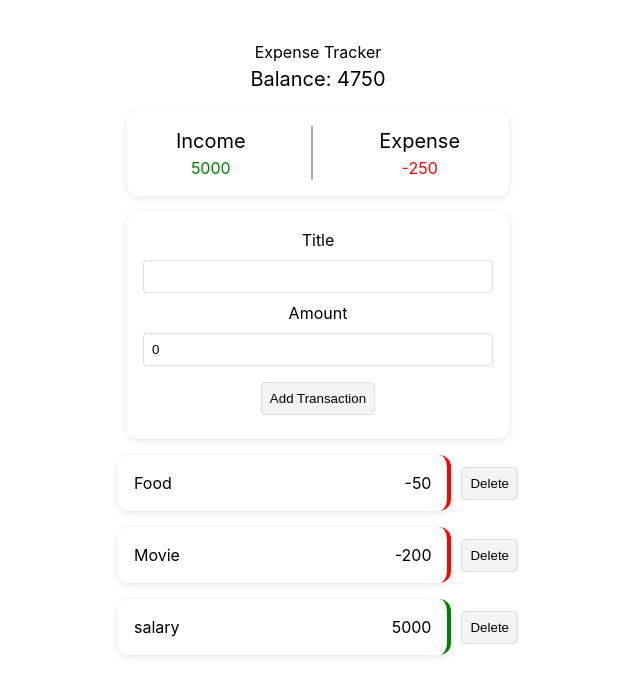
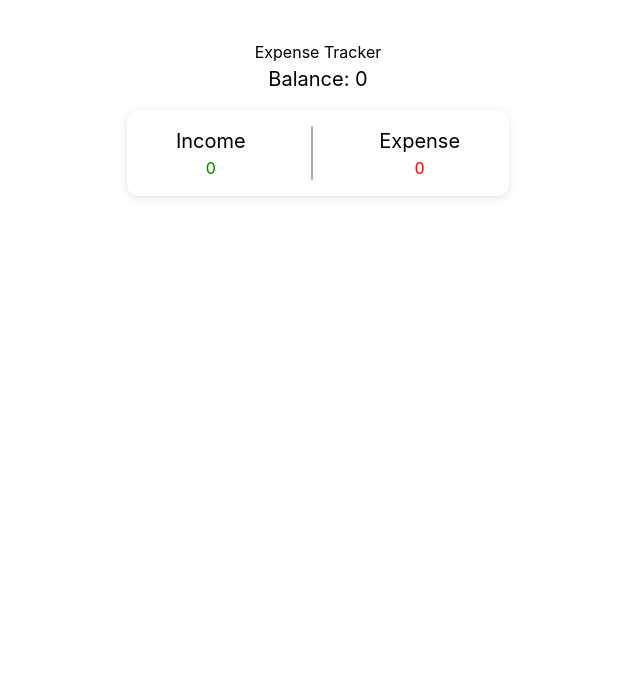
Before and after one commit to santhosh-chinnasamy/et-fe, a React (Vite) app: page / in a window 1280 px wide. Shown: the top 696 px of the page, without its empty margins (322-962 px from the left). Built offline with nearby package versions, Linux system fonts and the light colour scheme.

Commit message:
modify expense

```diff
--- a/src/components/expenseForm.jsx
+++ b/src/components/expenseForm.jsx
@@ -1,62 +1,21 @@
-import { useState } from "react";
+const ExpenseForm = () => {
 
-const ExpenseForm = ({ addExpense }) => {
-  const [title, setTitle] = useState("");
-  const [amount, setAmount] = useState(0);
-  const [errors, setErrors] = useState({});
-
-  const handleSubmit = (e) => {
-    e.preventDefault();
-    console.log(title, amount);
-    let err = {};
-
-    if (title.length < 3) {
-      err.title = "Title should be atleast 3 characters long";
-    }
-    if (!amount) {
-      err.amount = "Enter a valid amount";
-    }
-
-    if (Object.keys(err).length > 0) {
-      setErrors({ ...err });
-      return;
-    }
-
-    addExpense(title, amount);
-    setTitle("");
-    setAmount(null);
-  };
-  const handleTitleChange = (e) => {
-    setTitle(e.target.value);
-    setErrors({ ...errors, title: "" });
-  };
-  const handleAmountChange = (e) => {
-    const value = e.target.value || null
-    setAmount(value);
-    setErrors({ ...errors, amount: "" });
-  };
 
   return (
-    <form onSubmit={handleSubmit}>
+    <form >
       <div className="input-container">
         <label htmlFor="title">Title</label>
         <input
           type="text"
           id="title"
-          value={title}
-          onChange={handleTitleChange}
         />
-        {errors.title ? <div className="error">{errors.title}</div> : null}
       </div>
       <div className="input-container">
         <label htmlFor="amount">Amount</label>
         <input
           type="number"
           id="amount"
-          value={amount}
-          onChange={handleAmountChange}
         />
-        {errors.amount ? <div className="error">{errors.amount}</div> : null}
       </div>
       <button type="submit">Add Transaction</button>
     </form>
--- a/src/components/expenseItem.jsx
+++ b/src/components/expenseItem.jsx
@@ -1,17 +1,12 @@
-const ExpenseItem = (props) => {
-  const { id, title, amount, deleteExpense } = props
-
-  const handleDelete = () => {
-    deleteExpense(id)
-  }
+const ExpenseItem = () => {
 
   return (
     <div className="expense-item-container">
-      <div className={`expense-item ${amount > 0 ? 'positive' : 'negative'}`}>
-        <div className="expense-title">{title}</div>
-        <div className="expense-amount">{amount}</div>
+      <div className={`expense-item positive`}>
+        <div className="expense-title">title</div>
+        <div className="expense-amount">amount</div>
       </div>
-      <button className="delete-btn" onClick={handleDelete}>Delete</button>
+      <button className="delete-btn">Delete</button>
     </div>
   )
 }
--- a/src/expense.jsx
+++ b/src/expense.jsx
@@ -1,76 +1,24 @@
-import React, { useEffect, useState } from "react";
-import ExpenseForm from "./components/expenseForm";
-import ExpenseItem from "./components/expenseItem";
-
 export default function Expense() {
-  const [expenses, setExpenses] = useState([
-    { id: 1, title: "Food", amount: -50 },
-    { id: 2, title: "Movie", amount: -200 },
-    { id: 3, title: "salary", amount: 5000 },
-  ]);
-
-  const [calculatedAmount, setCalculatedAmount] = useState({
-    amount: 0,
-    expense: 0,
-    balance: 0,
-  });
-
-  const addExpense = (title, amount) => {
-    const nextId = expenses[expenses.length - 1]?.id + 1 || 1 // bug fix
-    setExpenses([...expenses, { id: nextId, title: title, amount: amount }]);
-  };
-
-  const deleteExpense = (id) => {
-    setExpenses(expenses.filter((exp) => exp.id !== id));
-  };
-
-  useEffect(() => {
-    let income = 0,
-      expense = 0;
-    expenses.forEach((exp) => {
-      if (exp.amount > 0) {
-        income += parseFloat(exp.amount);
-      } else {
-        expense += parseFloat(exp.amount);
-      }
-    });
-
-    const balance = income + expense;
-
-    setCalculatedAmount({
-      income: parseFloat(income),
-      expense: parseFloat(expense),
-      balance,
-    });
-  }, [expenses]);
 
   return (
     <>
       <div>
         <div>Expense Tracker</div>
-        <div className="balance">Balance: {calculatedAmount.balance}</div>
+        <div className="balance">Balance: 0</div>
         <div className="income-expense-container">
           <div className="income">
             <span className="title">Income</span>
-            <span>{calculatedAmount.income}</span>
+            <span>0</span>
           </div>
           <div className="block"></div>
           <div className="expense">
             <span className="title">Expense</span>
-            <span>{calculatedAmount.expense}</span>
+            <span>0</span>
           </div>
         </div>
-        <ExpenseForm addExpense={addExpense} />
+       {/* form */}
       </div>
-      {expenses.map((expense) => (
-        <ExpenseItem
-          key={expense.id}
-          title={expense.title}
-          amount={expense.amount}
-          id={expense.id}
-          deleteExpense={deleteExpense}
-        />
-      ))}
+      {/* list expenses */}
     </>
   );
 }
```
